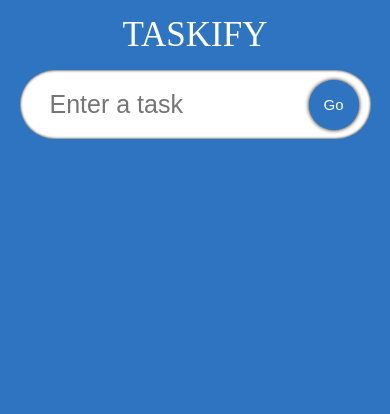
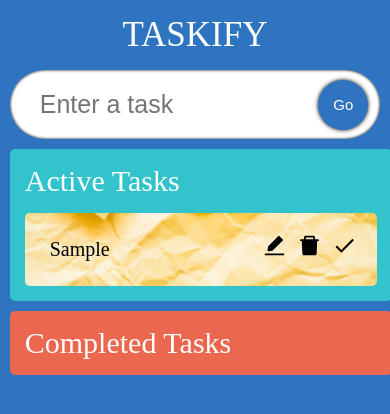
Before and after one commit to ThreeClubs/react-and-ts, a React (Create React App) app: page / in a window 390 px wide. Both pictures are taken after typing "Sample" into the empty fields and a click on the button "Go". Shown: the top 414 px of the page. Built offline with nearby package versions, Linux system fonts and the light colour scheme; the HTML template or start-up script is replaced by a standard one; a web font is replaced by a local one.

Commit message:
Draggable installed - needs tagging and testing

```diff
--- a/package.json
+++ b/package.json
@@ -9,9 +9,12 @@
     "@types/jest": "^27.5.2",
     "@types/node": "^16.18.12",
     "@types/react": "^18.0.28",
+    "@types/react-beautiful-dnd": "^13.1.3",
     "@types/react-dom": "^18.0.11",
     "react": "^18.2.0",
+    "react-beautiful-dnd": "^13.1.1",
     "react-dom": "^18.2.0",
+    "react-icons": "^4.7.1",
     "react-scripts": "5.0.1",
     "typescript": "^4.9.5",
     "web-vitals": "^2.1.4"
--- a/src/App.tsx
+++ b/src/App.tsx
@@ -1,11 +1,14 @@
 import React, { useState } from "react";
 import "./App.css";
 import InputField from "./components/InputField";
-import { Todo } from "./components/model";
+import TodoList from "./components/TodoList";
+import { Todo } from "./models/model";
+import { DragDropContext } from "react-beautiful-dnd";
 
 const App: React.FC = () => {
   const [todo, setTodo] = useState<string>("");
   const [todos, setTodos] = useState<Todo[]>([]);
+  const [completedTodos, setCompletedTodos] = useState<Todo[]>([]);
 
   const handleAdd = (e: React.FormEvent) => {
     e.preventDefault();
@@ -18,14 +21,18 @@
   console.log(todo);
 
   return (
-    <div className="App">
-      <span className="heading">Taskify</span>
-      <InputField
-        todo={todo}
-        setTodo={setTodo}
-        handleAdd={handleAdd}
-      ></InputField>
-    </div>
+    <DragDropContext onDragEnd={() => {}}>
+      <div className="App">
+        <span className="heading">Taskify</span>
+        <InputField todo={todo} setTodo={setTodo} handleAdd={handleAdd} />
+        <TodoList
+          todos={todos}
+          setTodos={setTodos}
+          completedTodos={completedTodos}
+          setCompletedTodos={setCompletedTodos}
+        />
+      </div>
+    </DragDropContext>
   );
 };
 
--- a/src/components/InputField.tsx
+++ b/src/components/InputField.tsx
@@ -1,4 +1,4 @@
-import React from "react";
+import React, { useRef } from "react";
 import "./styles.css";
 
 interface Props {
@@ -8,9 +8,18 @@
 }
 
 const InputField = ({ todo, setTodo, handleAdd }: Props) => {
+  const inputRef = useRef<HTMLInputElement>(null);
+
   return (
-    <form className="input" onSubmit={handleAdd}>
+    <form
+      className="input"
+      onSubmit={(e) => {
+        handleAdd(e);
+        inputRef.current?.blur();
+      }}
+    >
       <input
+        ref={inputRef}
         type="input"
         value={todo}
         onChange={(e) => setTodo(e.target.value)}
--- /dev/null
+++ b/src/components/SingleTodo.tsx
@@ -0,0 +1,92 @@
+import React from "react";
+import { useState, useRef, useEffect } from "react";
+import { Todo } from "../models/model";
+import { AiFillEdit, AiFillDelete } from "react-icons/ai";
+import { MdDone } from "react-icons/md";
+import { Draggable } from "react-beautiful-dnd";
+
+type Props = {
+  index: number;
+  todo: Todo;
+  todos: Todo[];
+  setTodos: React.Dispatch<React.SetStateAction<Todo[]>>;
+};
+
+const SingleTodo = ({ index, todo, todos, setTodos }: Props) => {
+  const [edit, setEdit] = useState<boolean>(false);
+  const [editTodo, setEditTodo] = useState<string>(todo.todo);
+
+  const handleDone = (id: number) => {
+    setTodos(
+      todos.map((todo) =>
+        todo.id === id ? { ...todo, isDone: !todo.isDone } : todo
+      )
+    );
+  };
+
+  const handleDelete = (id: number) => {
+    setTodos(todos.filter((todo) => todo.id !== id));
+  };
+
+  const handleEdit = (e: React.FormEvent, id: number) => {
+    e.preventDefault();
+    setTodos(
+      todos.map((todo) => (todo.id === id ? { ...todo, todo: editTodo } : todo))
+    );
+    setEdit(false);
+  };
+
+  const inputRef = useRef<HTMLInputElement>(null);
+
+  useEffect(() => {
+    inputRef.current?.focus();
+  }, [edit]);
+
+  return (
+    <Draggable draggableId={todo.id.toString()} index={index}>
+      {(provided) => (
+        <form
+          className="todos__single"
+          onSubmit={(e) => handleEdit(e, todo.id)}
+          {...provided.draggableProps}
+          {...provided.dragHandleProps}
+          ref={provided.innerRef}
+        >
+          {edit ? (
+            <input
+              ref={inputRef}
+              value={editTodo}
+              onChange={(e) => setEditTodo(e.target.value)}
+              className="todos__single--text"
+            />
+          ) : todo.isDone ? (
+            <s className="todos__single--text">{todo.todo}</s>
+          ) : (
+            <span className="todos__single--text">{todo.todo}</span>
+          )}
+
+          <div>
+            <span
+              className="icon"
+              onClick={() => {
+                if (!edit && !todo.isDone) {
+                  setEdit(!edit);
+                }
+              }}
+            >
+              <AiFillEdit />
+            </span>
+            <span className="icon" onClick={() => handleDelete(todo.id)}>
+              <AiFillDelete />
+            </span>
+            <span className="icon" onClick={() => handleDone(todo.id)}>
+              <MdDone />
+            </span>
+          </div>
+        </form>
+      )}
+    </Draggable>
+  );
+};
+
+export default SingleTodo;
--- /dev/null
+++ b/src/components/TodoList.tsx
@@ -0,0 +1,66 @@
+import React from "react";
+import "./styles.css";
+import { Todo } from "../models/model";
+import SingleTodo from "./SingleTodo";
+import { Droppable } from "react-beautiful-dnd";
+
+interface Props {
+  todos: Todo[];
+  setTodos: React.Dispatch<React.SetStateAction<Todo[]>>;
+  completedTodos: Todo[];
+  setCompletedTodos: React.Dispatch<React.SetStateAction<Todo[]>>;
+}
+
+const TodoList = ({
+  todos,
+  setTodos,
+  completedTodos,
+  setCompletedTodos,
+}: Props) => {
+  return (
+    <div className="container">
+      <Droppable droppableId="TodosList">
+        {(provided) => (
+          <div
+            className="todos"
+            ref={provided.innerRef}
+            {...provided.droppableProps}
+          >
+            <span className="todos__heading">Active Tasks</span>
+            {todos.map((todo, index) => (
+              <SingleTodo
+                index={index}
+                todo={todo}
+                todos={todos}
+                key={todo.id}
+                setTodos={setTodos}
+              />
+            ))}
+          </div>
+        )}
+      </Droppable>
+      <Droppable droppableId="TodosRemove">
+        {(provided) => (
+          <div
+            ref={provided.innerRef}
+            {...provided.droppableProps}
+            className="todos remove"
+          >
+            <span className="todos__heading">Completed Tasks</span>
+            {completedTodos.map((todo, index) => (
+              <SingleTodo
+                index={index}
+                todo={todo}
+                todos={completedTodos}
+                key={todo.id}
+                setTodos={setCompletedTodos}
+              />
+            ))}
+          </div>
+        )}
+      </Droppable>
+    </div>
+  );
+};
+
+export default TodoList;
--- a/src/components/styles.css
+++ b/src/components/styles.css
@@ -1,6 +1,6 @@
 .input {
   display: flex;
-    width: 90%;
+  width: 95%;
   position: relative;
   align-items: center;
 }
@@ -16,7 +16,7 @@
 }
 
 .input__box:focus {
-    box-shadow: 0 0 10px 1000px rgba(0,0,0,0.5);
+  box-shadow: 0 0 10px 1000px rgba(0, 0, 0, 0.5);
   outline: none;
 }
 
@@ -33,6 +33,7 @@
   color: white;
   transition: 0.2 all;
   box-shadow: 0 0 4px black;
+  cursor: pointer;
 }
 
 .input__submit:hover {
@@ -43,3 +44,81 @@
   transform: scale(0.95);
   box-shadow: 0 0 2px black;
 }
+
+.container {
+  display: flex;
+  width: 95%;
+  margin-top: 10px;
+  justify-content: space-between;
+  align-items: flex-start;
+}
+
+.todos {
+  display: flex;
+  width: 47.5%;
+  flex-direction: column;
+  padding: 15px;
+  border-radius: 5px;
+  background-color: rgb(50, 195, 205);
+}
+
+.todos__heading {
+  font-size: 30px;
+  color: white;
+}
+
+.todos__single {
+  display: flex;
+  border-radius: 5px;
+  padding: 20px;
+  margin-top: 15px;
+  background-image: url("../../public/full-frame-shot-yellow-paper-textured-background.jpg");
+  background-size: cover;
+  transition: 0.2s;
+}
+
+.todos__single:hover {
+  box-shadow: 0 0 5px black;
+  transform: scale(1.03);
+}
+
+.todos__single--text {
+  flex: 1;
+  padding: 5px;
+  border: none;
+  font-size: 20px;
+}
+
+.todos__single--text:focus {
+  outline: none;
+}
+
+.icon {
+  margin-left: 10px;
+  font-size: 25px;
+  cursor: pointer;
+}
+
+@media (max-width: 1100px) {
+  .todos {
+    width: 45%;
+  }
+}
+
+@media (max-width: 700px) {
+  .input {
+    width: 95%;
+  }
+  .todos {
+    width: 95%;
+    margin-bottom: 10px;
+  }
+  .container {
+    width: 95%;
+    flex-direction: column;
+  }
+}
+
+.remove {
+  background-color: rgb(235, 103, 80);
+}
```
Also changed, not shown: public/full-frame-shot-yellow-paper-textured-background.jpg (added), src/models/model.ts (renamed from src/components/model.ts), 1 other file (tests, documents, lock files or other folders). Lines whose indentation alone changed are shown as unchanged.
